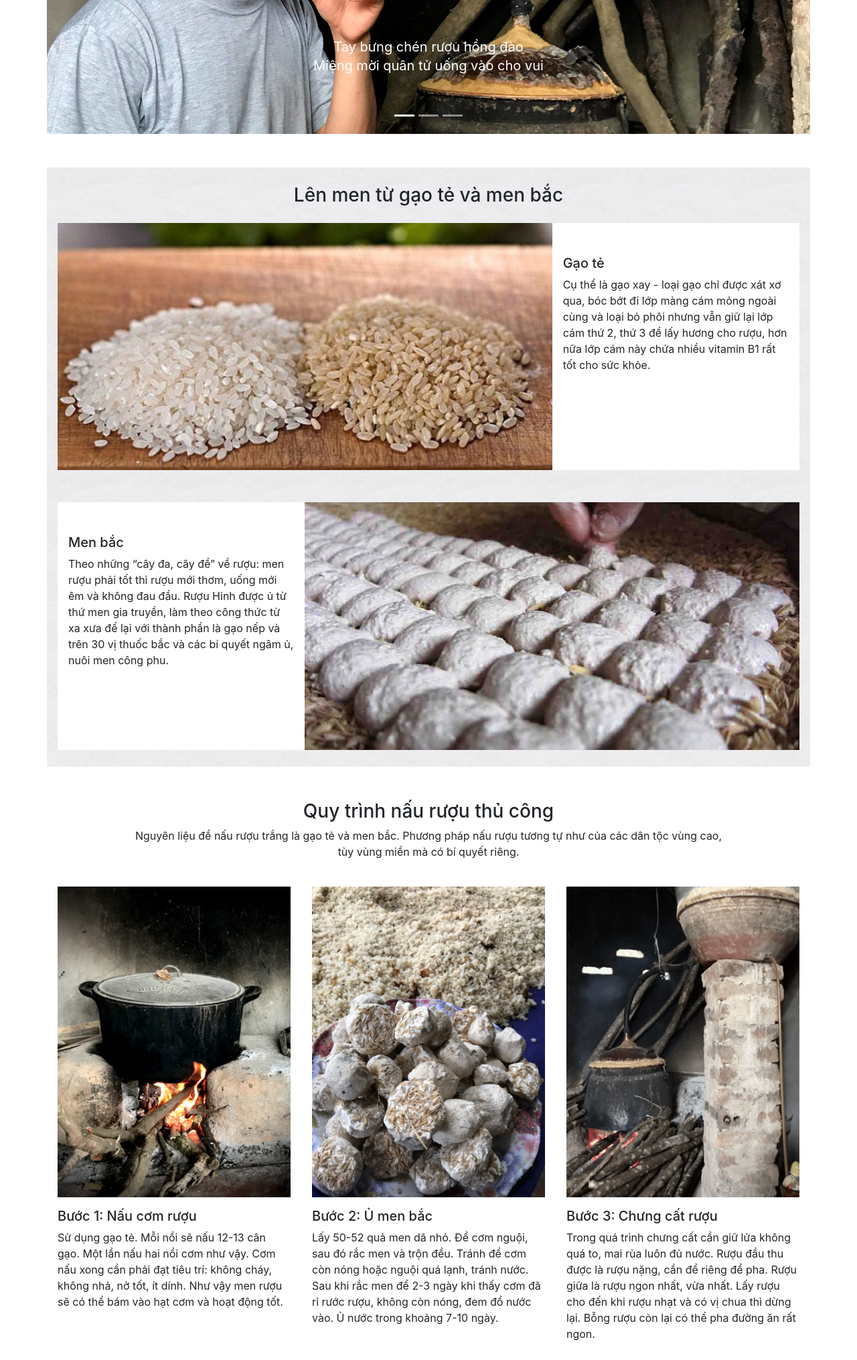
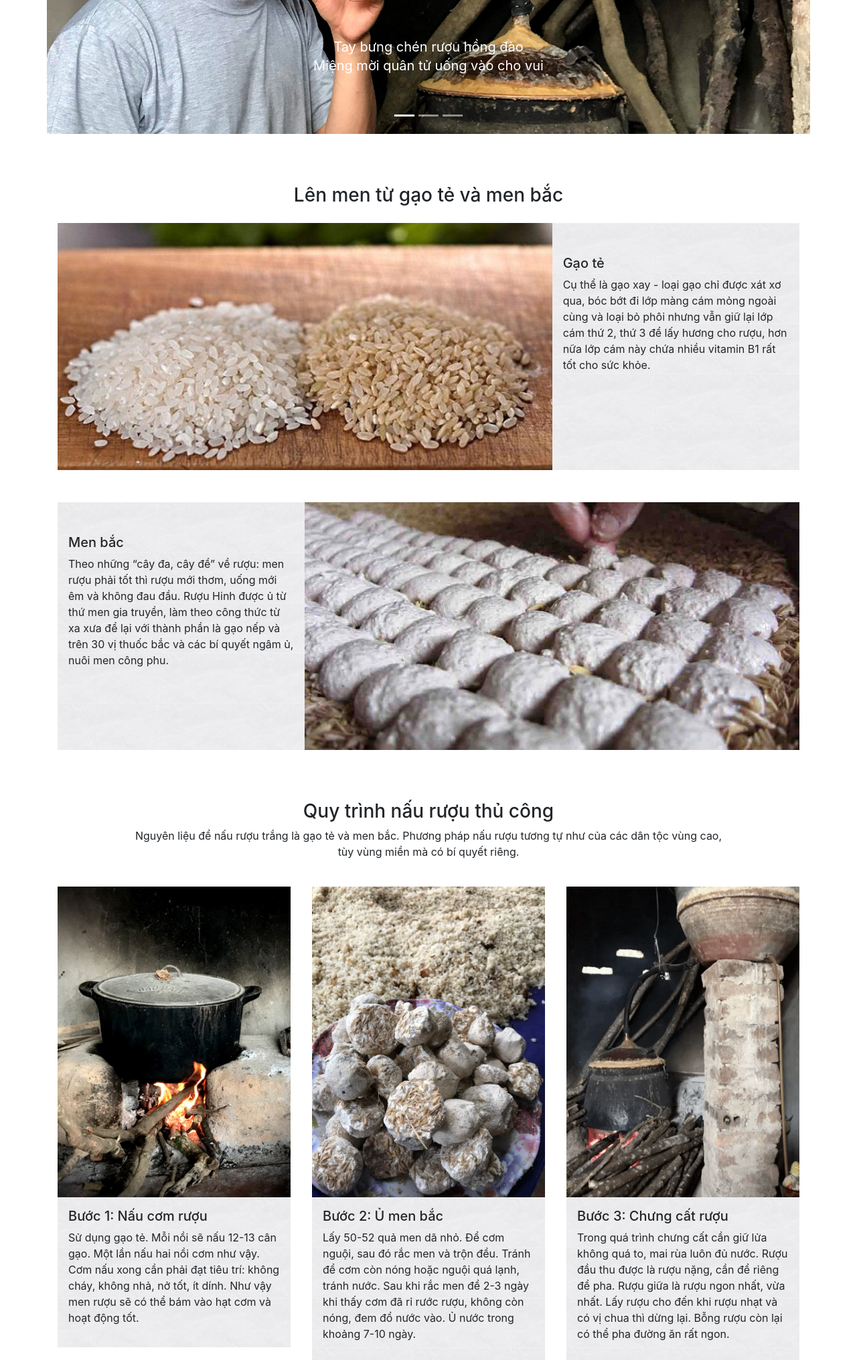
Before and after one commit to canhazn/ruouhinh, a Django app: page / in a window 1280 px wide. Shown: the part 1256-3287 px from the top of the page at 67% size. Run offline with Django 3.2, Linux system fonts and the light colour scheme; some libraries are stand-ins or nearby versions.

Commit message:
Fix color

```diff
--- a/browser/templates/index.html
+++ b/browser/templates/index.html
@@ -167,7 +167,7 @@
 
 
     <!-- Material -->
-    <section class="material-area container bg-custom">
+    <section class="material-area container ">
         <span class="anchor"></span>
         <div class="title-section col-12 text-center mb-2 mb-md-4">
             <h2 class="h3">Lên men từ gạo tẻ và men bắc</h2>
@@ -176,7 +176,7 @@
             <div class="col-md-8 p-0">
                 <img class="img-fluid" src="/browser/static/img/gallery/gao-te.jpg" alt="">
             </div>
-            <div class="col-md-4 pt-md-5 p-3 bg-white">
+            <div class="col-md-4 pt-md-5 p-3 bg-custom">
                 <h3 class="h5">Gạo tẻ</h3>
                 <p>Cụ thể là gạo xay - loại gạo chỉ được xát xơ qua, bóc bớt đi lớp màng cám mỏng ngoài cùng và
                     loại bỏ phôi nhưng vẫn giữ lại lớp cám thứ 2, thứ 3 để lấy hương cho rượu, hơn nữa lớp cám này chứa
@@ -185,7 +185,7 @@
         </div>
 
         <div class="row px-3">
-            <div class="col-md-4 pt-md-5 p-3 bg-white">
+            <div class="col-md-4 pt-md-5 p-3 bg-custom">
                 <h3 class="h5">Men bắc</h3>
                 <p>Theo những “cây đa, cây đề” về rượu: men rượu phải tốt thì rượu mới thơm, uống mới êm và
                     không đau đầu. Rượu Hinh được ủ từ thứ men gia truyền, làm theo công thức từ xa xưa để lại với thành
@@ -211,22 +211,30 @@
         <div class="row">
             <div class="col-md-4 p-3">
                 <img loading=lazy class="w-100" src="/browser/static/img/gallery/nau-com-ruou.jpg" alt="Nấu cơm rượu">
-                <h3 class="h5 pt-3">Bước 1: Nấu cơm rượu</h3>
+                <div class="bg-custom p-3">
+                    <h3 class="h5">Bước 1: Nấu cơm rượu</h3>
                     <p class="">
-                    Sử dụng gạo tẻ. Mỗi nồi sẽ nấu 12-13 cân gạo. Một lần nấu hai nồi cơm như vậy. Cơm nấu xong cần phải
-                    đạt tiêu trí: không cháy, không nhả, nở tốt, ít dính. Như vậy men rượu sẽ có thể bám vào hạt cơm và
+                        Sử dụng gạo tẻ. Mỗi nồi sẽ nấu 12-13 cân gạo. Một lần nấu hai nồi cơm như vậy. Cơm nấu xong cần
+                        phải
+                        đạt tiêu trí: không cháy, không nhả, nở tốt, ít dính. Như vậy men rượu sẽ có thể bám vào hạt cơm
+                        và
                         hoạt động tốt.
                     </p>
+                </div>
             </div>
 
             <div class="col-md-4 p-3">
                 <img loading=lazy class="w-100" src="/browser/static/img/gallery/u-men-ruou.JPEG" alt="Ủ men rượu">
-                <h3 class="h5 pt-3">Bước 2: Ủ men bắc</h3>
+                <div class="bg-custom p-3">
+                    <h3 class="h5">Bước 2: Ủ men bắc</h3>
                     <p class="">
-                    Lấy 50-52 quả men dã nhỏ. Để cơm nguội, sau đó rắc men và trộn đều. Tránh để cơm còn nóng hoặc nguội
-                    quá lạnh, tránh nước. Sau khi rắc men để 2-3 ngày khi thấy cơm đã rỉ rước rượu, không còn nóng, đem
+                        Lấy 50-52 quả men dã nhỏ. Để cơm nguội, sau đó rắc men và trộn đều. Tránh để cơm còn nóng hoặc
+                        nguội
+                        quá lạnh, tránh nước. Sau khi rắc men để 2-3 ngày khi thấy cơm đã rỉ rước rượu, không còn nóng,
+                        đem
                         đổ nước vào. Ủ nước trong khoảng 7-10 ngày.
                     </p>
+                </div>
             </div>
 
 
@@ -234,25 +242,29 @@
             <div class="col-md-4 p-3">
                 <img loading=lazy class="w-100" src="/browser/static/img/gallery/chung-cat-ruou.gif"
                     alt="Chưng cất rượu">
-                <h3 class="h5 pt-3">Bước 3: Chưng cất rượu</h3>
+                <div class="bg-custom p-3">
+                    <h3 class="h5">Bước 3: Chưng cất rượu</h3>
                     <p class="">
-                    Trong quá trình chưng cất cần giữ lửa không quá to, mai rùa luôn đủ nước. Rượu đầu thu được là rượu
-                    nặng, cần để riêng để pha. Rượu giữa là rượu ngon nhất, vừa nhất. Lấy rượu cho đến khi rượu nhạt và
+                        Trong quá trình chưng cất cần giữ lửa không quá to, mai rùa luôn đủ nước. Rượu đầu thu được là
+                        rượu
+                        nặng, cần để riêng để pha. Rượu giữa là rượu ngon nhất, vừa nhất. Lấy rượu cho đến khi rượu nhạt
+                        và
                         có vị chua thì dừng lại. Bỗng rượu còn lại có thể pha đường ăn rất ngon.
                     </p>
+                </div>
             </div>
         </div>
     </section>
 
 
     <!-- 30 years experience -->
-    <section class="years-experience-area container bg-custom">
+    <section class="years-experience-area container">
         <span id="years-experience" class="anchor"></span>
         <div class="row">
-            <div class="title-section col-md-4 col-6 mx-auto text-center mb-2 mb-md-4">
+            <div class="title-section col-md-4 col-6 mx-auto text-center">
                 <img class="img-fluid" src="/browser/static/img/gallery/30-nam-nau-ruou-thu-cong.png"
                     alt="30 năm nấu rượu">
-                <h3 class="h5 pt-3">30 năm nấu rượu và nuôi lợn</h3>
+                <h3 class="h5 pt-3 m-0">30 năm nấu rượu</h3>
             </div>
         </div>
     </section>
@@ -420,7 +432,7 @@
             <div class="pb-3" style="width:100%; position: relative; overflow: hidden;">
                 <iframe title="Google Maps"
                     src="https://www.google.com/maps/embed?pb=!1m18!1m12!1m3!1d3713.5415679784314!2d105.54021981430513!3d21.44725687873682!2m3!1f0!2f0!3f0!3m2!1i1024!2i768!4f13.1!3m3!1m2!1s0x3134e903edc2faad%3A0xc1bfd8d4cc65c761!2zbmjDoCBIaW5oIE3hur9u!5e0!3m2!1sen!2s!4v1599114801124!5m2!1sen!2s"
-                    width="100%" height="100%" frameborder="0" style="border:0;" allowfullscreen="" aria-hidden="false"
+                    width="100%" height="250" frameborder="0" style="border:0;" allowfullscreen="" aria-hidden="false"
                     tabindex="0"></iframe>
             </div>
             <div class="row">
```
Lines whose indentation alone changed are shown as unchanged.
